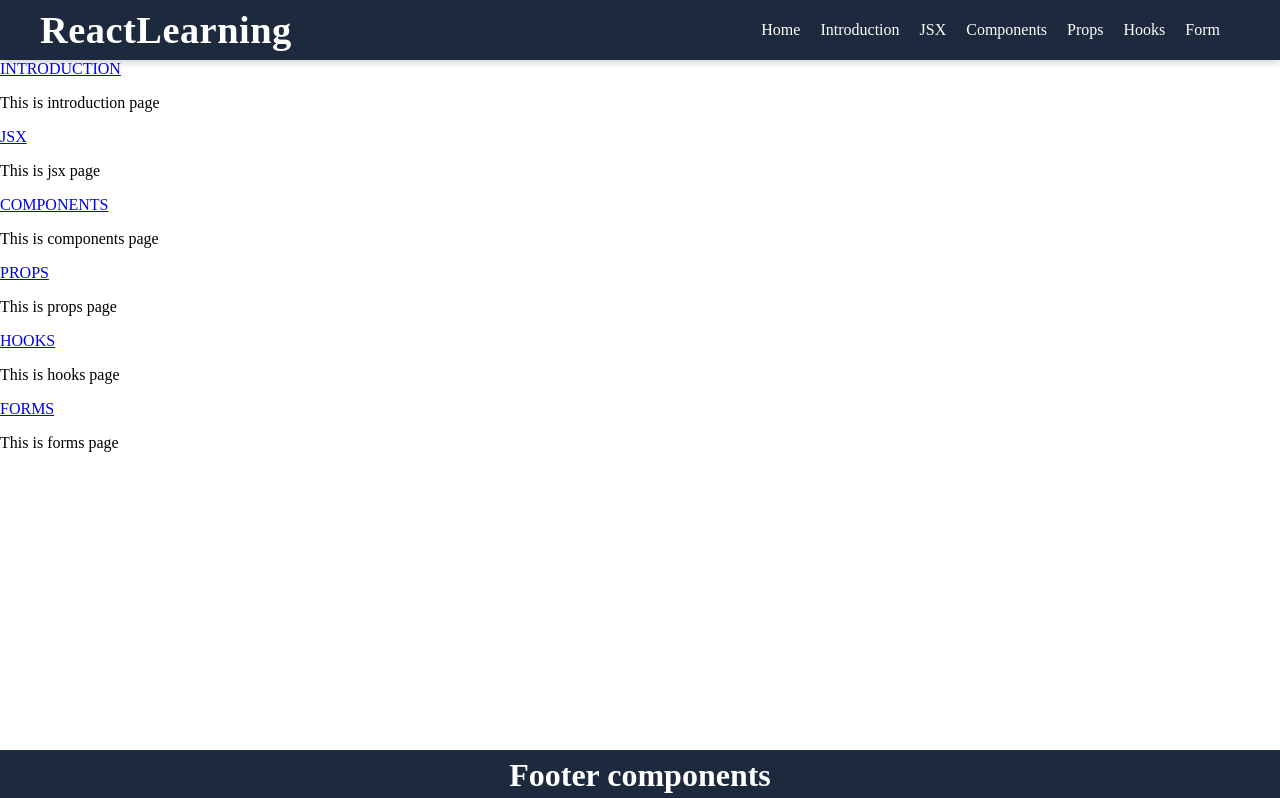
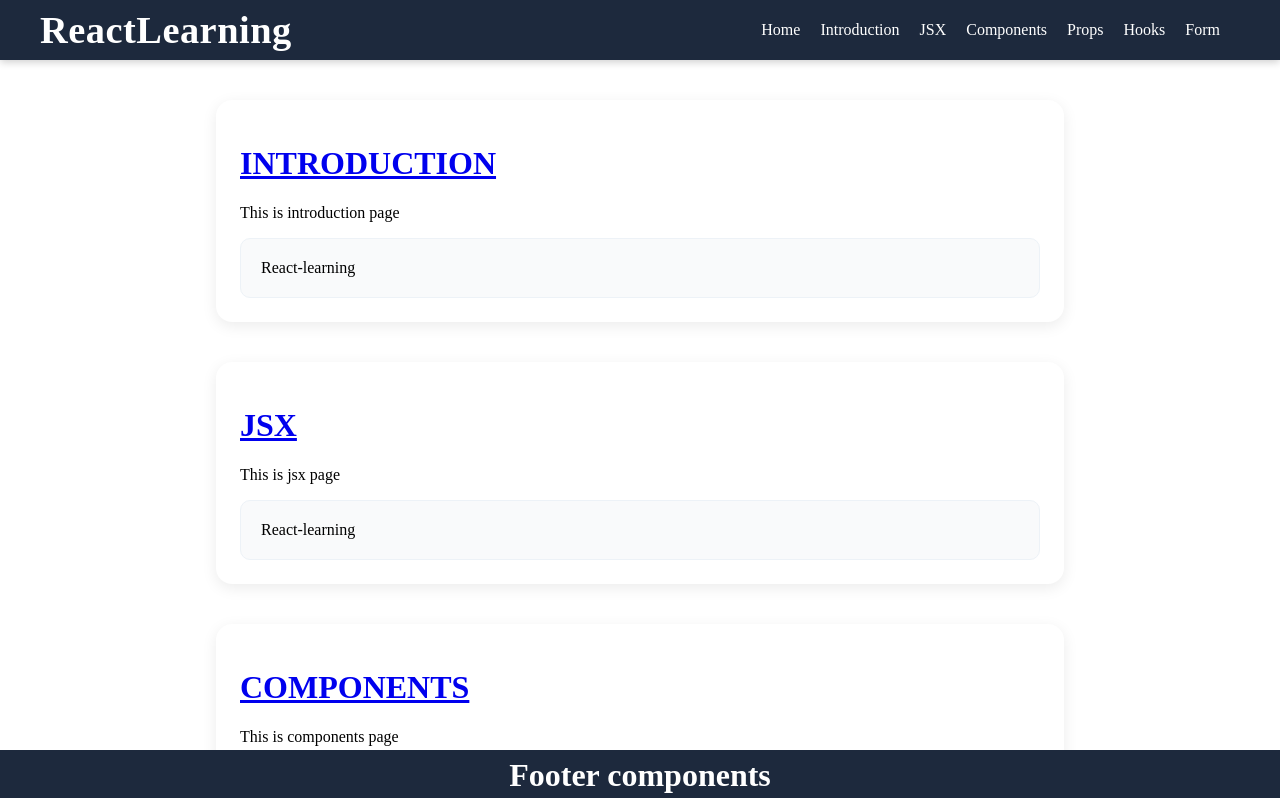
Before and after one commit to Ramsan-code/react-learning, a React (Vite) app: page / in a window 1280 px wide. Shown: the top 798 px of the page. Built offline with nearby package versions, Linux system fonts and the light colour scheme.

Commit message:
home card design change

```diff
--- a/src/componensts/HomeCard.jsx
+++ b/src/componensts/HomeCard.jsx
@@ -1,14 +1,17 @@
 import { Link } from "react-router-dom";
 
-function HomeCard({ url }) {
+function HomeCard({ url, text }) {
   return (
     <>
-      <div className="mx-auto flex max-w-sm items-center gap-x-4 rounded-xl bg-white p-6 mb-3 shadow-lg outline outline-black/5 dark:bg-slate-800 dark:shadow-none dark:-outline-offset-1 dark:outline-white/10">
+      <div className="content-container">
         <div>
-          <div className="text-xl font-medium text-black dark:text-white">
-            <Link to={url}>{url.toUpperCase()}</Link>
+          <div>
+            <Link to={url}>
+              <h1>{url.toUpperCase()}</h1>
+            </Link>
+            <p className="">This is {url} page</p>
           </div>
-          <p className="text-gray-500 dark:text-gray-400">This is {url} page</p>
+          <div className="content-body">{text}React-learning</div>
         </div>
       </div>
     </>
```
